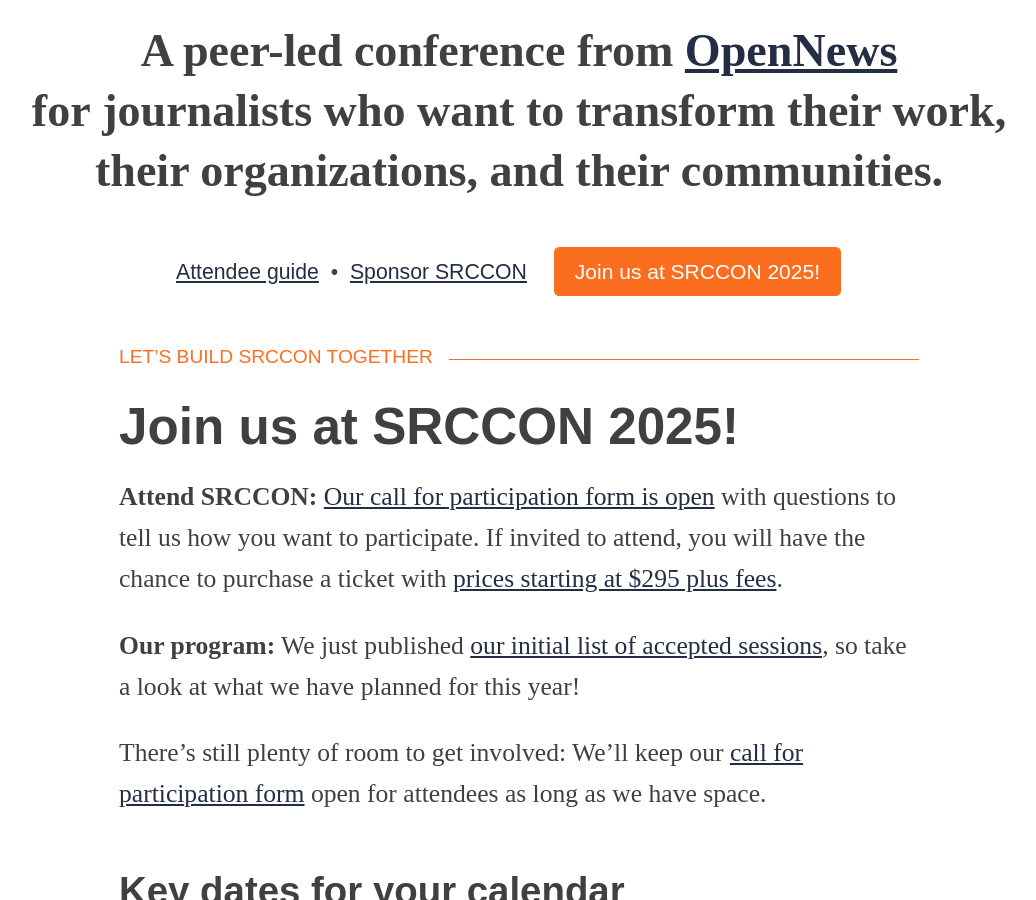
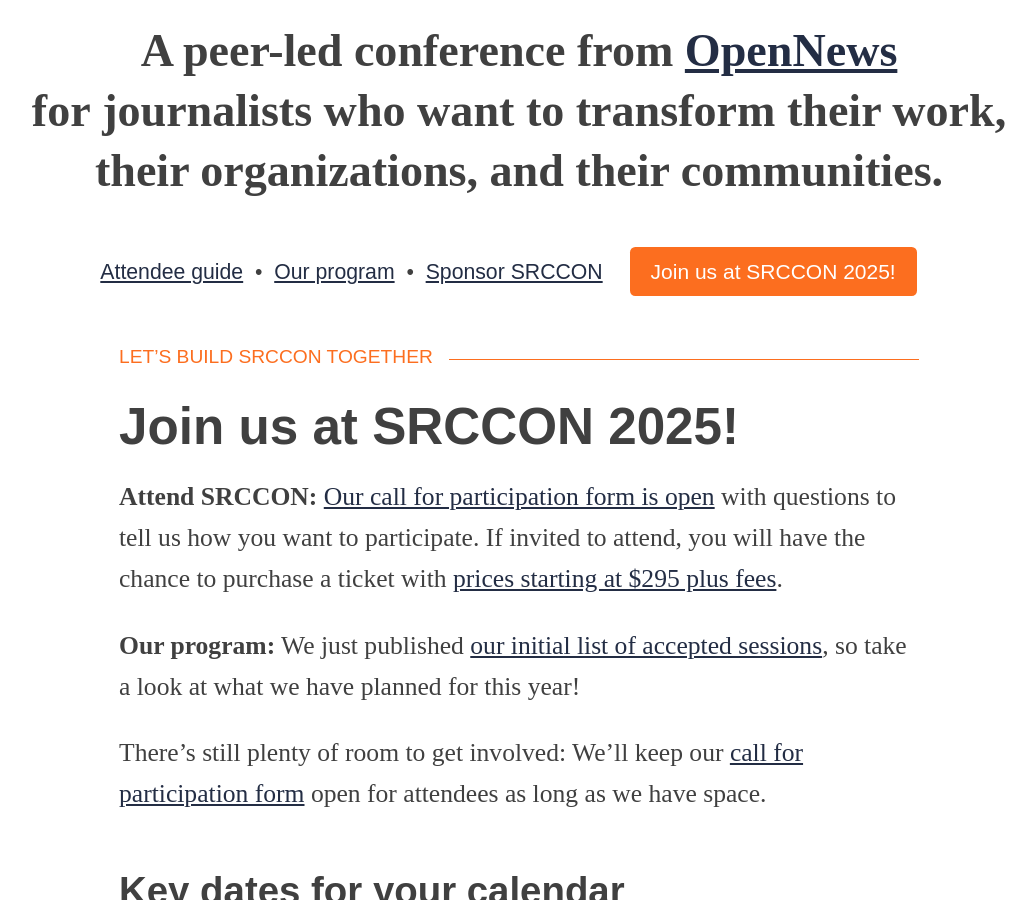
Before and after one commit to OpenNews/srccon-2025, a Jekyll site: the page built from homepage.md, in a window 1280 px wide and 900 px high, scrolled down 511 px. Shown: the whole window, without its empty margins (121-1157 px from the left). Built offline with Jekyll 4.4.1, drawn with Linux system fonts in a browser that asks for light colours; some web fonts are replaced; our own code applies the rules of GitHub Pages for plain Markdown files.

Commit message:
add program to nav

```diff
--- a/_layouts/simple_layout.html
+++ b/_layouts/simple_layout.html
@@ -48,8 +48,7 @@
             </div>
             {% if page.section == 'homepage' %}<p class="big-type">A peer-led conference from <a href="https://opennews.org">OpenNews</a> for&nbsp;journalists who want to transform their work, their organizations, and their communities.</p>{% endif %}
             <div class="sub-nav">
-                <a href="/attendees/">Attendee guide</a> &nbsp;&bull;&nbsp; <a href="/sponsors/">Sponsor SRCCON</a>
-                {% if page.cta_button_text %}
+                <a href="/attendees/">Attendee guide</a> &nbsp;&bull;&nbsp; <a href="/program/">Our program</a> &nbsp;&bull;&nbsp; <a href="/sponsors/">Sponsor SRCCON</a>                {% if page.cta_button_text %}
                 <a href="{{ page.cta_button_link }}" class="button">{{ page.cta_button_text }}</a>
                 {% else %}
                 <span class="line-splitter">&bull;</span>
```
